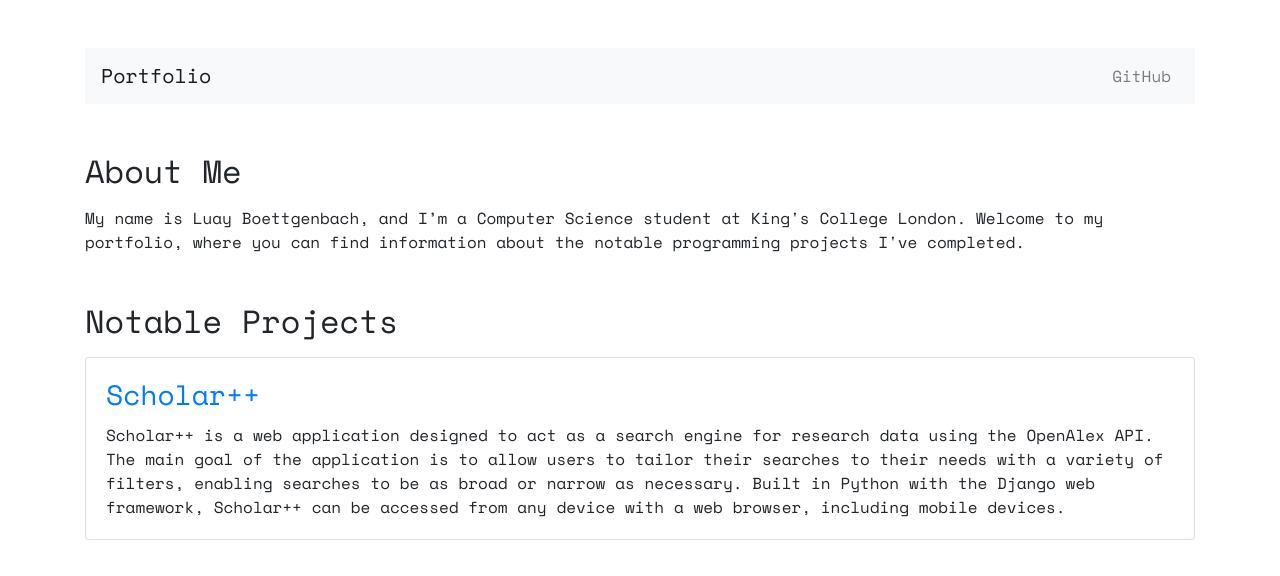
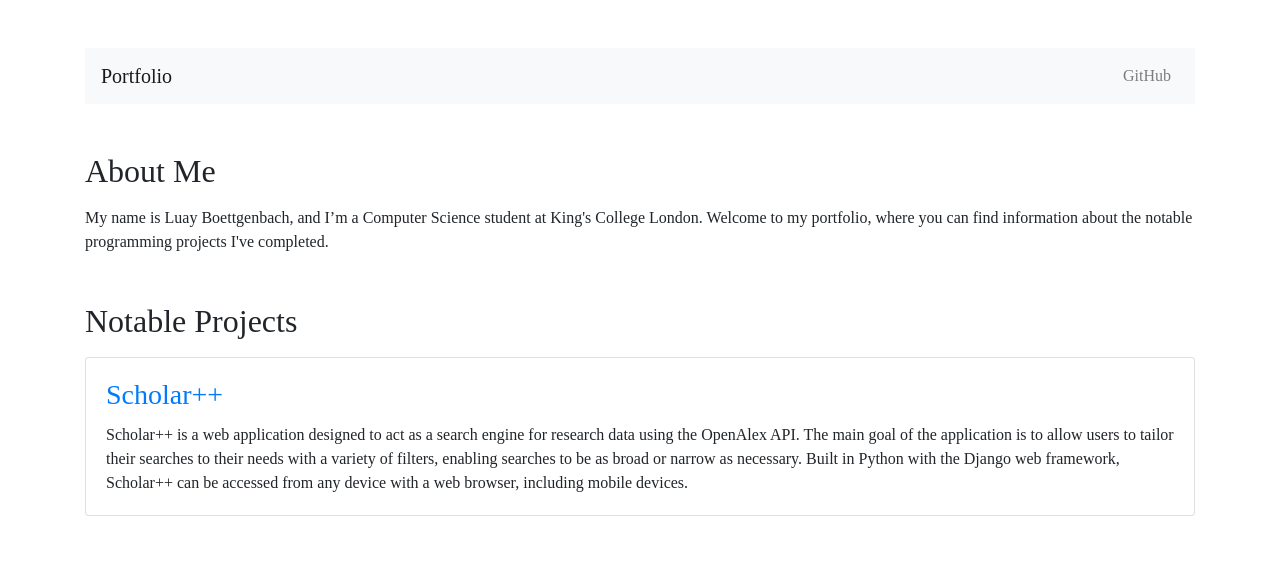
Before and after one commit to LuayB/Portfolio, a plain HTML site: page index.html in a window 1280 px wide. Drawn offline with nearby package versions, Linux system fonts and the light colour scheme.

Commit message:
Change font

```diff
--- a/index.css
+++ b/index.css
@@ -1,3 +1,3 @@
 body {
-    font-family: "Space Mono", monospace;
+    font-family: 'Nanum Myeongjo', serif;
 }
```
